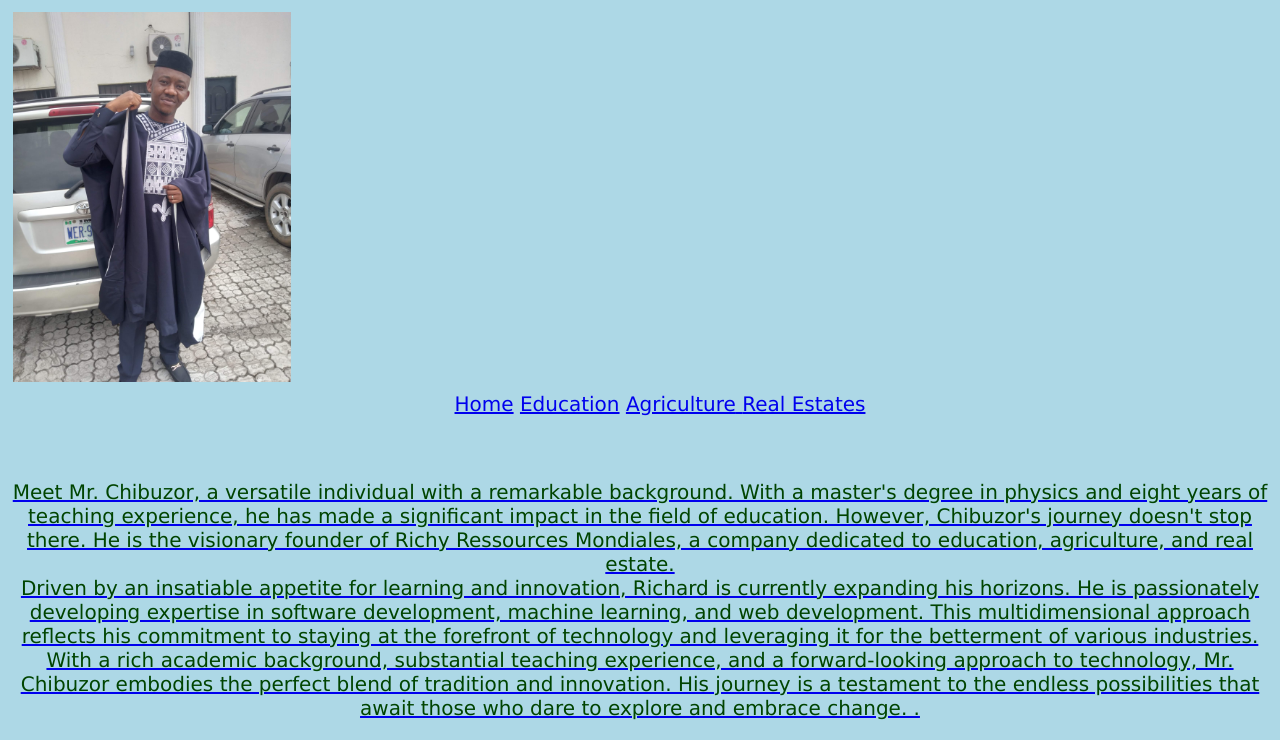
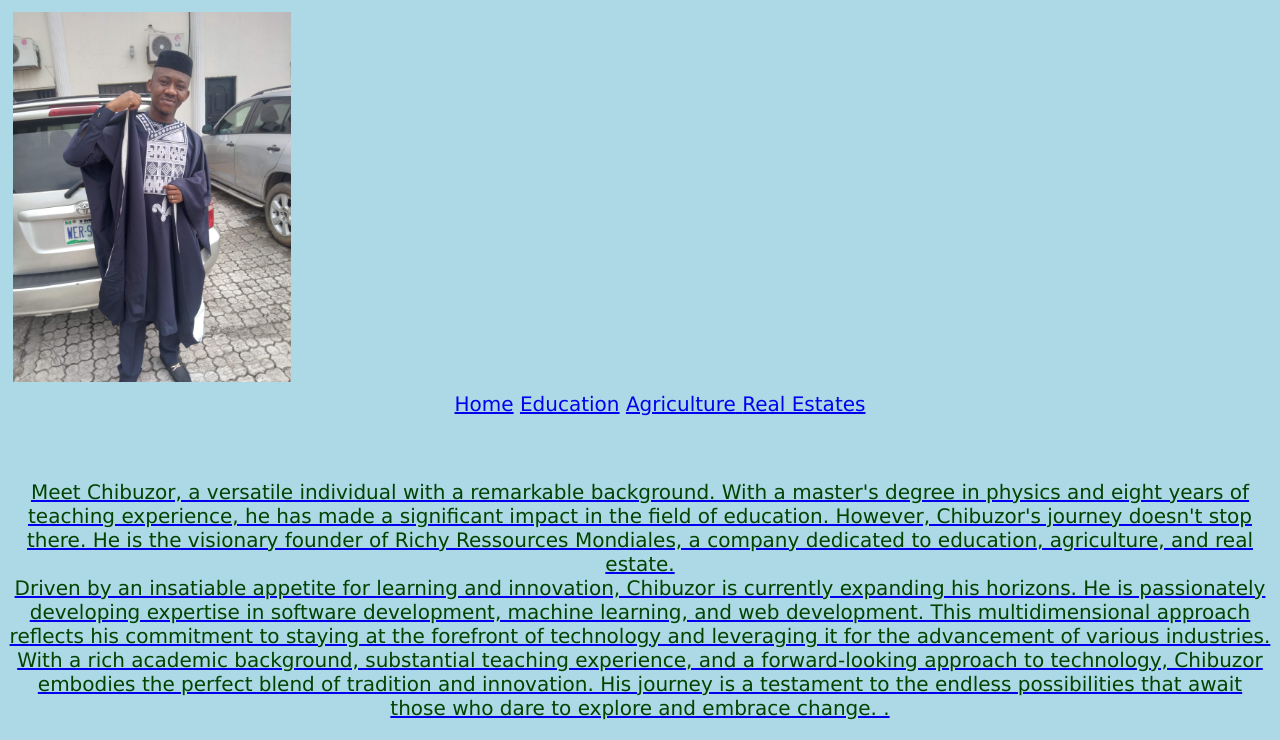
Before and after one commit to BUZOR2020/Richy-Ressources-Mondiales, a plain HTML site: page Chibuzor.html in a window 1280 px wide. Shown: the part 398-1138 px from the top of the page. Drawn offline with Linux system fonts and the light colour scheme.

Commit message:
Add files via upload

```diff
--- a/Chibuzor.html
+++ b/Chibuzor.html
@@ -29,9 +29,9 @@
 	</ul>
 	<br/>
 	<div>
-		<p style="clear:left;"> Meet Mr. Chibuzor, a versatile individual with a remarkable background. With a master's degree in physics and eight years of teaching experience, he has made a significant impact in the field of education. However, Chibuzor's journey doesn't stop there. He is the visionary founder of Richy Ressources Mondiales, a company dedicated to education, agriculture, and real estate.<br>
-		Driven by an insatiable appetite for learning and innovation, Richard is currently expanding his horizons. He is passionately developing expertise in software development, machine learning, and web development. This multidimensional approach reflects his commitment to staying at the forefront of technology and leveraging it for the betterment of various industries.
-		With a rich academic background, substantial teaching experience, and a forward-looking approach to technology, Mr. Chibuzor embodies the perfect blend of tradition and innovation. His journey is a testament to the endless possibilities that await those who dare to explore and embrace change.
+		<p style="clear:left;"> Meet Chibuzor, a versatile individual with a remarkable background. With a master's degree in physics and eight years of teaching experience, he has made a significant impact in the field of education. However, Chibuzor's journey doesn't stop there. He is the visionary founder of Richy Ressources Mondiales, a company dedicated to education, agriculture, and real estate.<br>
+		Driven by an insatiable appetite for learning and innovation, Chibuzor is currently expanding his horizons. He is passionately developing expertise in software development, machine learning, and web development. This multidimensional approach reflects his commitment to staying at the forefront of technology and leveraging it for the advancement of various industries.
+		With a rich academic background, substantial teaching experience, and a forward-looking approach to technology, Chibuzor embodies the perfect blend of tradition and innovation. His journey is a testament to the endless possibilities that await those who dare to explore and embrace change.
 .</p>
 	</div>
 
```
